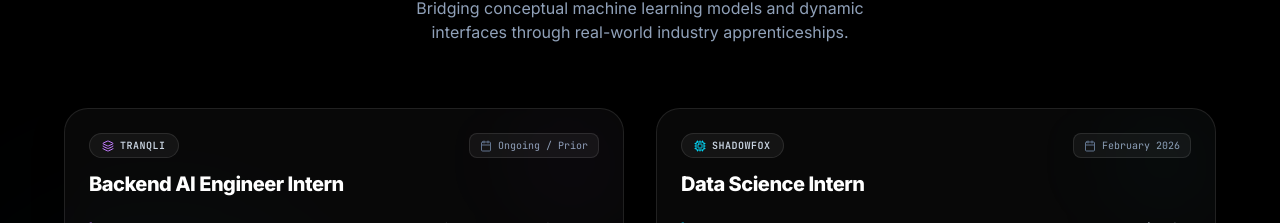
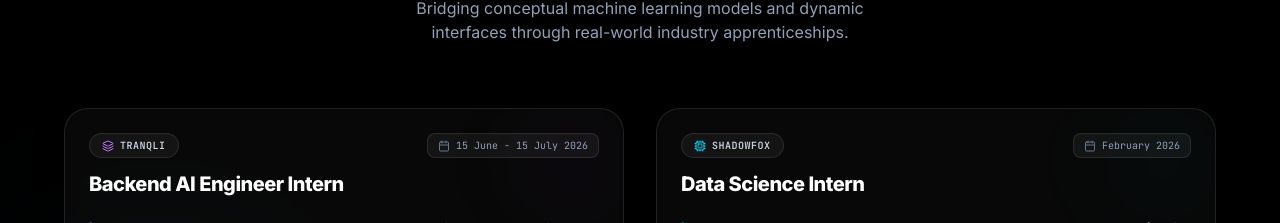
Before and after one commit to mohitsharma111206/mohit-portfolio, a React (Vite) app: page / in a window 1280 px wide. Shown: the part 2513-2736 px from the top of the page. Built offline with nearby package versions, Linux system fonts and the light colour scheme.

Commit message:
content: update Tranqli internship dates to 15 June - 15 July 2026

```diff
--- a/src/types.ts
+++ b/src/types.ts
@@ -77,7 +77,7 @@ export const internships: Internship[] = [
   {
     company: "Tranqli",
     role: "Backend AI Engineer Intern",
-    duration: "Ongoing / Prior",
+    duration: "15 June - 15 July 2026",
     skills: ["Backend Engineering", "Artificial Intelligence", "System Architecture", "API Development", "Python"],
     description: [
       "Engineered and maintained scalable backend architectures for integrating artificial intelligence models.",
```
Also changed, not shown: 1 other file (tests, documents, lock files or other folders).
